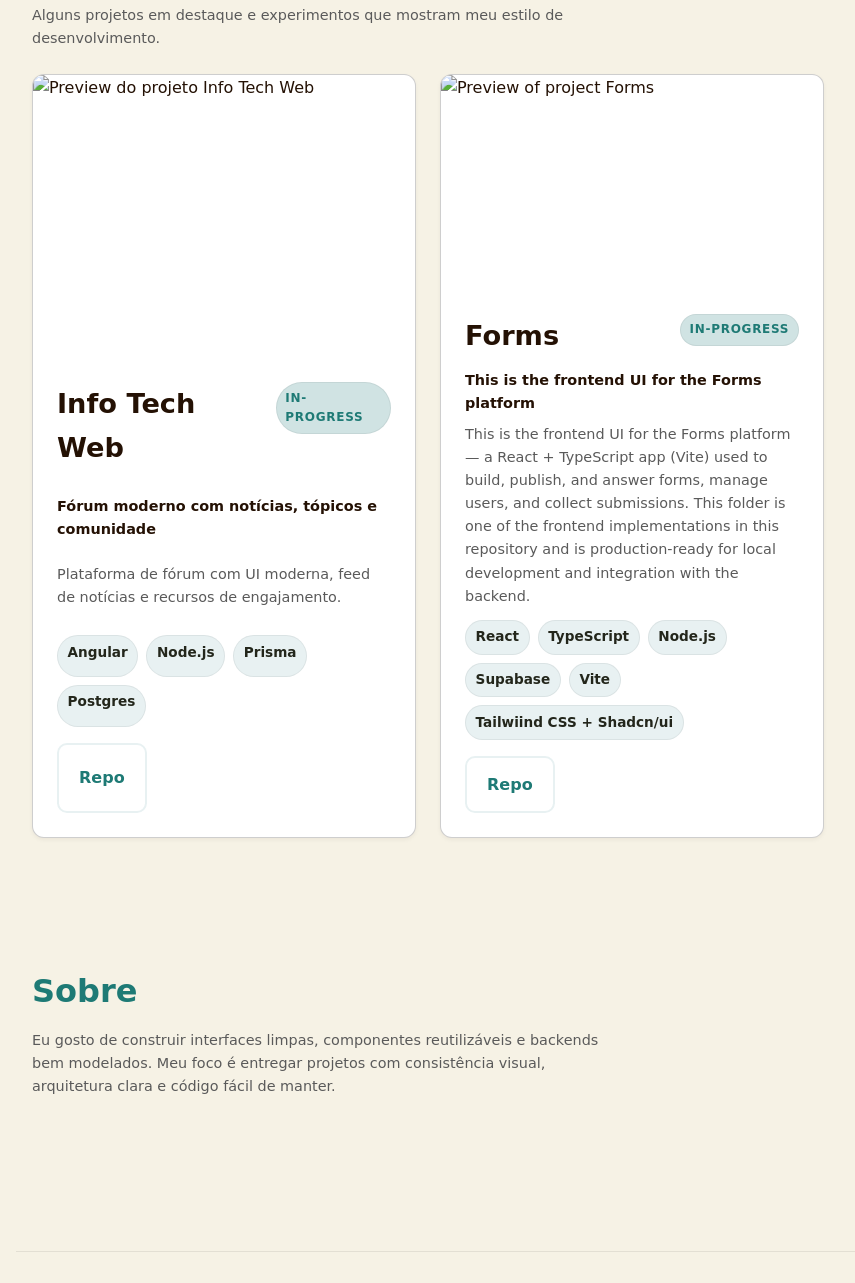
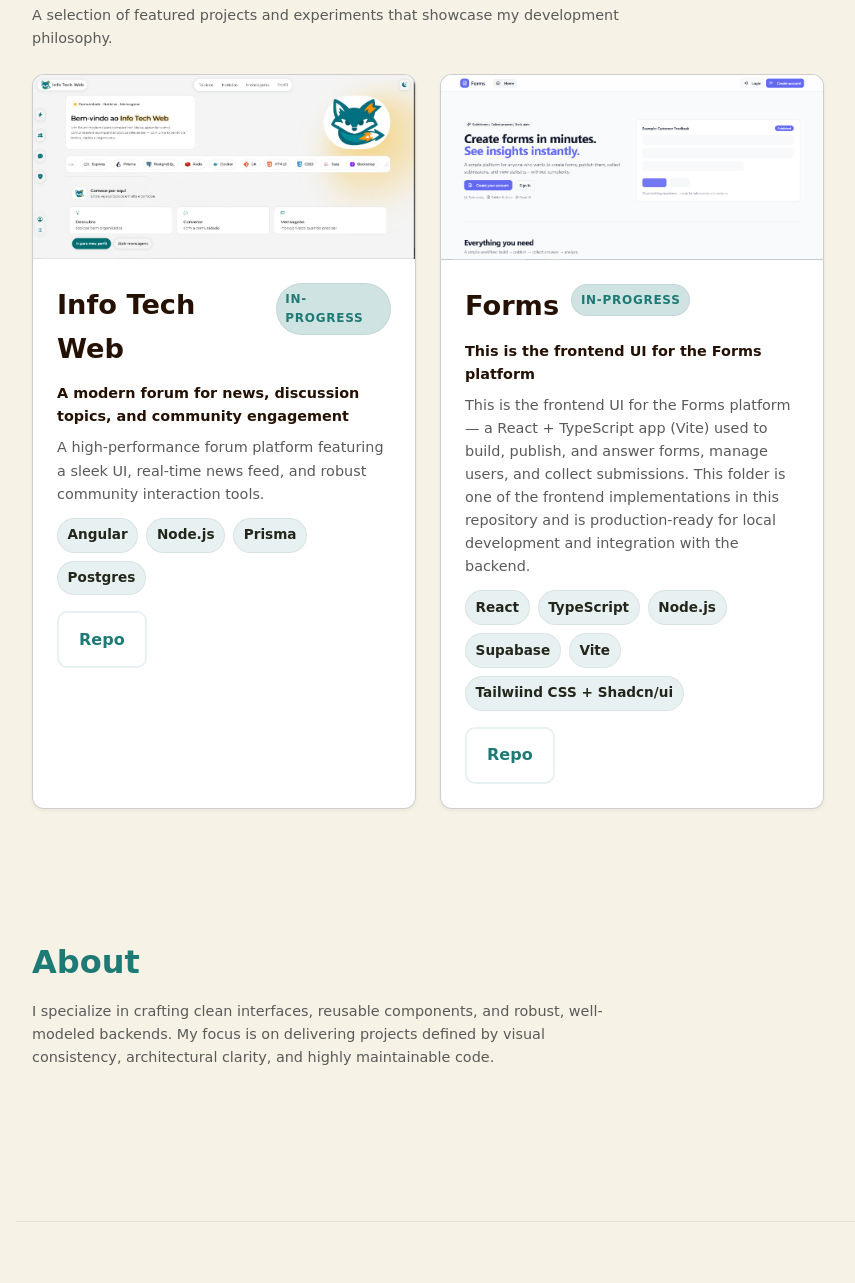
Before and after one commit to LucasLydio/portifolio, an Eleventy site: page src/index.html in a window 1280 px wide. Shown: the part 721-2004 px from the top of the page, without its empty margins (8-863 px from the left). Built offline with nearby package versions, Linux system fonts and the light colour scheme; Eleventy itself is replaced by a stand-in of ours; files that its build step writes are made by us from their sources; a web font is replaced by a local one.

Commit message:
feat: Adding Projects images, changing to english.

```diff
--- a/src/components/footer.html
+++ b/src/components/footer.html
@@ -1,14 +1,14 @@
 <footer class="site-footer" id="contact">
   <div class="site-footer__inner">
     <div class="site-footer__left">
-      <h3 class="site-footer__title">Vamos conversar</h3>
+      <h3 class="site-footer__title">Let's Talk</h3>
       <p class="site-footer__text">
-        Se você curtiu meus projetos e quer trocar ideia sobre oportunidades, me chama.
+        If you liked my projects and want to exchange ideas about opportunities, get in touch.
       </p>
 
       <div class="site-footer__actions">
         {% if site.links.email %}
-          <a class="btn" href="mailto:{{ site.links.email }}">Enviar e-mail</a>
+          <a class="btn" href="mailto:{{ site.links.email }}">Send e-mail</a>
         {% endif %}
         {% if site.links.linkedin %}
           <a class="btn btn--ghost" href="{{ site.links.linkedin }}" target="_blank" rel="noreferrer">
--- a/src/components/header.html
+++ b/src/components/header.html
@@ -9,15 +9,15 @@
     <nav class="nav nav--desktop" aria-label="Primary">
       <a class="nav__link" href="#projects">
         <i class="bi bi-code-slash" aria-hidden="true"></i>
-        <span>Projetos</span>
+        <span>Projects</span>
       </a>
       <a class="nav__link" href="#about">
         <i class="bi bi-person" aria-hidden="true"></i>
-        <span>Sobre</span>
+        <span>About</span>
       </a>
       <a class="nav__link" href="#contact">
         <i class="bi bi-chat" aria-hidden="true"></i>
-        <span>Contato</span>
+        <span>Contact</span>
       </a>
 
       <div class="nav__sep" aria-hidden="true"></div>
@@ -64,15 +64,15 @@
     <nav class="mobile-menu__nav" aria-label="Mobile Primary">
       <a class="mobile-link" href="#projects">
         <i class="bi bi-code-slash" aria-hidden="true"></i>
-        <span>Projetos</span>
+        <span>Projects</span>
       </a>
       <a class="mobile-link" href="#about">
         <i class="bi bi-person" aria-hidden="true"></i>
-        <span>Sobre</span>
+        <span>About</span>
       </a>
       <a class="mobile-link" href="#contact">
         <i class="bi bi-chat" aria-hidden="true"></i>
-        <span>Contato</span>
+        <span>Contact</span>
       </a>
 
       <div class="mobile-menu__row">
--- a/src/components/photo.html
+++ b/src/components/photo.html
@@ -24,11 +24,11 @@
     <div class="photo__copy card">
       <h2>Olá, eu sou {{ site.author.name }}</h2>
       <p>
-        {{ site.author.role }} — foco em interfaces limpas, performance e arquitetura modular.
+        {{ site.author.role }} — My approach centers on crafting clean user interfaces, optimizing for performance, and building scalable, modular architectures.
       </p>
 
       <div class="photo__cta">
-        <a class="btn" href="#projects">Ver projetos</a>
+        <a class="btn" href="#projects">See Projects</a>
         {% if site.links.linkedin %}
           <a class="btn btn--ghost" href="{{ site.links.linkedin }}" target="_blank" rel="noreferrer">LinkedIn</a>
         {% endif %}
--- a/src/components/project-card.html
+++ b/src/components/project-card.html
@@ -40,7 +40,7 @@
         <a class="btn btn--ghost" href="{{ p.links.repo }}" target="_blank" rel="noreferrer">Repo</a>
       {% endif %}
       {% if p.links and p.links.live %}
-        <a class="btn" href="{{ p.links.live }}" target="_blank" rel="noreferrer">Live</a>
+        <a class="btn" href="{{ p.links.live }}" target="_blank" rel="noreferrer">Live (Coming soon)</a>
       {% endif %}
     </div>
   </div>
--- a/src/data/projects.json
+++ b/src/data/projects.json
@@ -1,17 +1,17 @@
 [
-  {
+{
     "title": "Info Tech Web",
-    "subtitle": "Fórum moderno com notícias, tópicos e comunidade",
-    "description": "Plataforma de fórum com UI moderna, feed de notícias e recursos de engajamento.",
+    "subtitle": "A modern forum for news, discussion topics, and community engagement",
+    "description": "A high-performance forum platform featuring a sleek UI, real-time news feed, and robust community interaction tools.",
     "stack": ["Angular", "Node.js", "Prisma", "Postgres"],
-    "highlights": ["Auth", "CRUD", "Paginação", "UI modular"],
+    "highlights": ["Secure Auth", "CRUD Operations", "Dynamic Pagination", "Modular UI Components"],
     "links": {
       "repo": "https://github.com/LucasLydio/infoTechWeb.git",
       "live": ""
     },
     "image": {
-      "src": "/assets/img/projects/infoTechWeb.png",
-      "alt": "Preview do projeto Info Tech Web"
+      "src": "/assets/img/projects/infoTechWeb.PNG",
+      "alt": "Project preview for Info Tech Web"
     },
     "status": "in-progress",
     "featured": true
@@ -27,7 +27,7 @@
       "live": ""
     },
     "image": {
-      "src": "/assets/img/projects/forms.png",
+      "src": "/assets/img/projects/forms.PNG",
       "alt": "Preview of project Forms"
     },
     "status": "in-progress",
--- a/src/index.html
+++ b/src/index.html
@@ -36,8 +36,8 @@ layout: null
 
       <section class="section" id="projects">
         <div class="section__head">
-          <h2>Projetos</h2>
-          <p>Alguns projetos em destaque e experimentos que mostram meu estilo de desenvolvimento.</p>
+          <h2>Projects</h2>
+          <p>A selection of featured projects and experiments that showcase my development philosophy.</p>
         </div>
 
         <div class="grid-container">
@@ -49,11 +49,12 @@ layout: null
 
       <section class="section" id="about">
         <div class="section__head">
-          <h2>Sobre</h2>
-          <p>
-            Eu gosto de construir interfaces limpas, componentes reutilizáveis e backends bem modelados.
-            Meu foco é entregar projetos com consistência visual, arquitetura clara e código fácil de manter.
-          </p>
+          <h2>About</h2>
+            <p>
+              I specialize in crafting clean interfaces, reusable components, and robust, well-modeled backends.
+              My focus is on delivering projects defined by visual consistency, architectural clarity,
+              and highly maintainable code.
+            </p>
         </div>
       </section>
     </main>
--- a/src/styles/components.css
+++ b/src/styles/components.css
@@ -117,21 +117,28 @@
 /* --- Project card --- */
 .project {
   overflow: hidden;
-  display: grid;
+  display: flex;
+  flex-direction: column;
   gap: 0;
   padding: 0;
 }
 
 .project__media img {
   width: 100%;
-  aspect-ratio: 16 / 9;
+  max-width: 600px;
+  height: auto;
   object-fit: cover;
 }
 
 .project__content {
   padding: var(--p-md);
-  display: grid;
+  display: flex;
+  height: 100%;
+  flex-direction: column;
+  align-items: start;
+  justify-content: stretch;
   gap: 0.75rem;
+  /* border: 1px solid; */
 }
 
 .project__top {
@@ -158,6 +165,7 @@
   display: flex;
   gap: 0.6rem;
   flex-wrap: wrap;
+  justify-self: flex-end;
   margin-top: 0.25rem;
 }
 
```
Also changed, not shown: src/assets/img/projects/forms.PNG (added), src/assets/img/projects/infoTechWeb.PNG (added).
